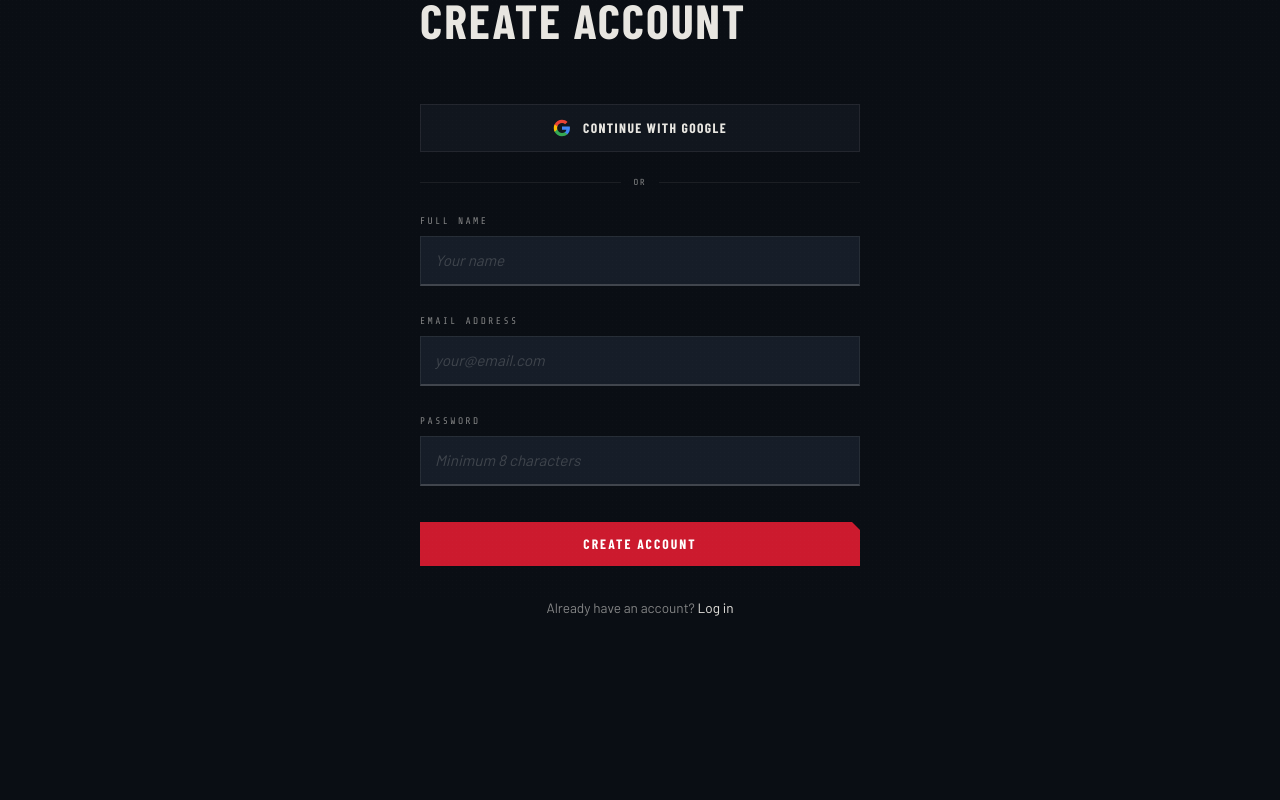
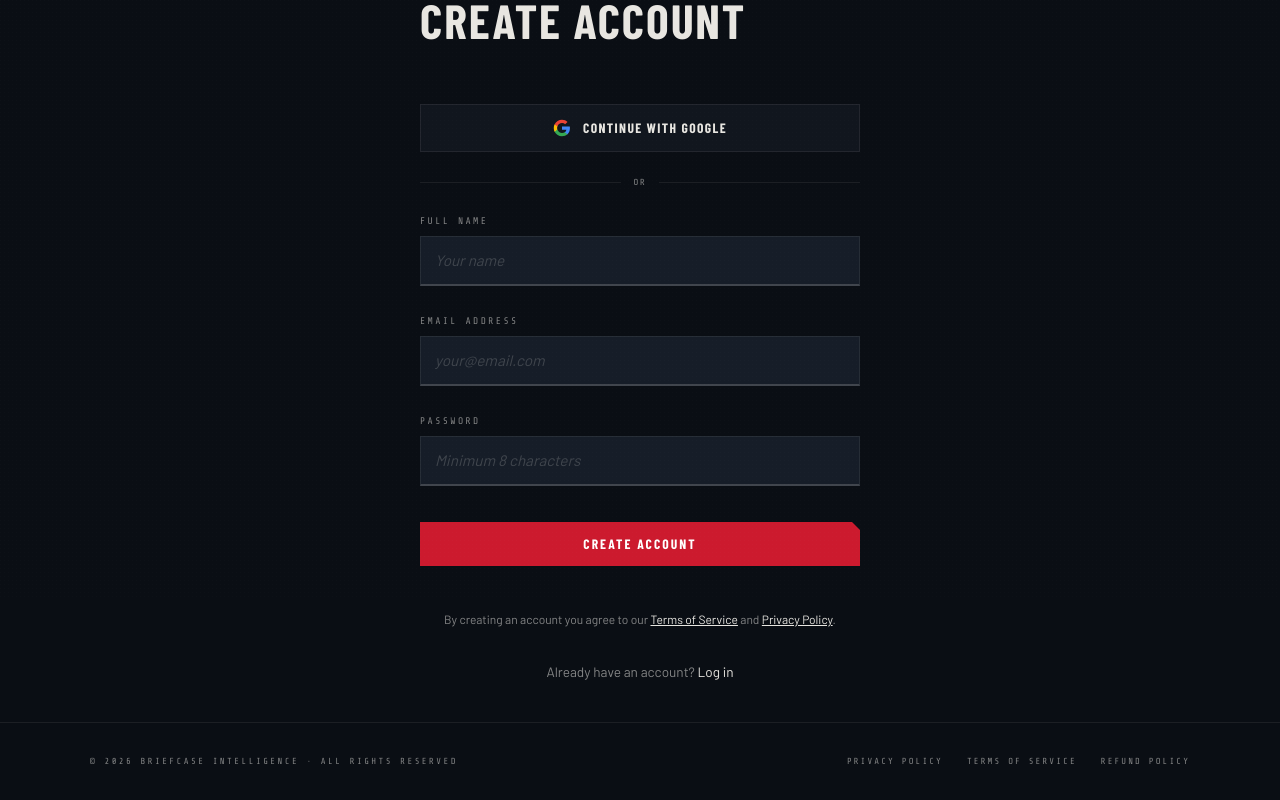
Before and after one commit to DachiS/briefcase-intelligence, a Next.js app: page /register in a window 1280 px wide. Shown: the part 200-1000 px from the top of the page. Before the commit the page ends 859 px from the top, so only its background shows below. Built offline with nearby package versions, Linux system fonts and the light colour scheme; no server answers; a web font is replaced by a local one.

Commit message:
regulation stuff

```diff
--- a/src/app/layout.tsx
+++ b/src/app/layout.tsx
@@ -3,6 +3,7 @@ import type { Metadata } from 'next'
 import { Barlow_Condensed, Barlow, Share_Tech_Mono, Crimson_Text } from 'next/font/google'
 import './globals.css'
 import NextAuthProvider from '@/components/SessionProvider'
+import Footer from '@/components/Footer'
 import { GoogleAnalytics } from '@next/third-parties/google'
 
 const barlowCondensed = Barlow_Condensed({
@@ -45,8 +46,12 @@ export default function RootLayout({ children }: { children: React.ReactNode })
     <html lang="en">
       <body
         className={`${barlowCondensed.variable} ${barlow.variable} ${shareTechMono.variable} ${crimsonText.variable} antialiased`}
+        style={{ display: 'flex', flexDirection: 'column', minHeight: '100vh' }}
       >
-        <NextAuthProvider>{children}</NextAuthProvider>
+        <NextAuthProvider>
+          {children}
+          <Footer />
+        </NextAuthProvider>
         <GoogleAnalytics gaId={process.env.NEXT_PUBLIC_GA_ID || "G-1VFMEJC1TB"} />
       </body>
     </html>
--- a/src/app/register/page.tsx
+++ b/src/app/register/page.tsx
@@ -100,6 +100,13 @@ export default function RegisterPage() {
             <button type="submit" className="btn-primary" disabled={loading} style={{ marginTop: '8px' }}>
               {loading ? 'Creating account...' : 'Create Account'}
             </button>
+
+            <p style={{ fontFamily: 'var(--font-body)', fontSize: '0.75rem', color: 'var(--paper-dim)', lineHeight: 1.6, textAlign: 'center', marginTop: '16px' }}>
+              By creating an account you agree to our{' '}
+              <Link href="/terms" style={{ color: 'var(--paper)', textDecoration: 'underline' }}>Terms of Service</Link>
+              {' '}and{' '}
+              <Link href="/privacy" style={{ color: 'var(--paper)', textDecoration: 'underline' }}>Privacy Policy</Link>.
+            </p>
           </form>
 
           <p style={{ marginTop: '32px', fontFamily: 'var(--font-body)', color: 'var(--paper-dim)', fontSize: '0.85rem', textAlign: 'center' }}>
--- a/src/app/subscribe/page.tsx
+++ b/src/app/subscribe/page.tsx
@@ -204,6 +204,13 @@ function SubscribePage() {
               <span style={{ color: 'var(--gold)' }}>◆ NO LOG</span>
             </div>
           </div>
+
+          <p style={{ textAlign: 'center', fontFamily: 'var(--font-body)', fontSize: '0.75rem', color: 'var(--paper-dim)', lineHeight: 1.6, marginTop: '20px' }}>
+            By subscribing you agree to our{' '}
+            <a href="/terms" style={{ color: 'var(--paper)', textDecoration: 'underline' }}>Terms of Service</a>
+            {' '}and{' '}
+            <a href="/refund" style={{ color: 'var(--paper)', textDecoration: 'underline' }}>Refund Policy</a>.
+          </p>
         </div>
       )}
 
--- /dev/null
+++ b/src/components/Footer.tsx
@@ -0,0 +1,43 @@
+import Link from 'next/link'
+
+export default function Footer() {
+  return (
+    <footer style={{
+      borderTop: '1px solid var(--border)',
+      padding: '32px 24px',
+      marginTop: 'auto',
+      background: 'var(--bg)',
+    }}>
+      <div style={{ maxWidth: '1100px', margin: '0 auto', display: 'flex', flexWrap: 'wrap', alignItems: 'center', justifyContent: 'space-between', gap: '16px' }}>
+        <span style={{ fontFamily: 'var(--font-mono)', fontSize: '0.55rem', letterSpacing: '0.28em', color: 'var(--paper-dim)', textTransform: 'uppercase' }}>
+          © {new Date().getFullYear()} Briefcase Intelligence · All rights reserved
+        </span>
+        <div style={{ display: 'flex', gap: '24px', flexWrap: 'wrap' }}>
+          {[
+            { href: '/privacy', label: 'Privacy Policy' },
+            { href: '/terms',   label: 'Terms of Service' },
+            { href: '/refund',  label: 'Refund Policy' },
+          ].map(({ href, label }) => (
+            <Link
+              key={href}
+              href={href}
+              style={{
+                fontFamily: 'var(--font-mono)',
+                fontSize: '0.55rem',
+                letterSpacing: '0.24em',
+                color: 'var(--paper-dim)',
+                textDecoration: 'none',
+                textTransform: 'uppercase',
+                transition: 'color 0.2s',
+              }}
+              onMouseEnter={e => (e.currentTarget.style.color = 'var(--paper)')}
+              onMouseLeave={e => (e.currentTarget.style.color = 'var(--paper-dim)')}
+            >
+              {label}
+            </Link>
+          ))}
+        </div>
+      </div>
+    </footer>
+  )
+}
```
